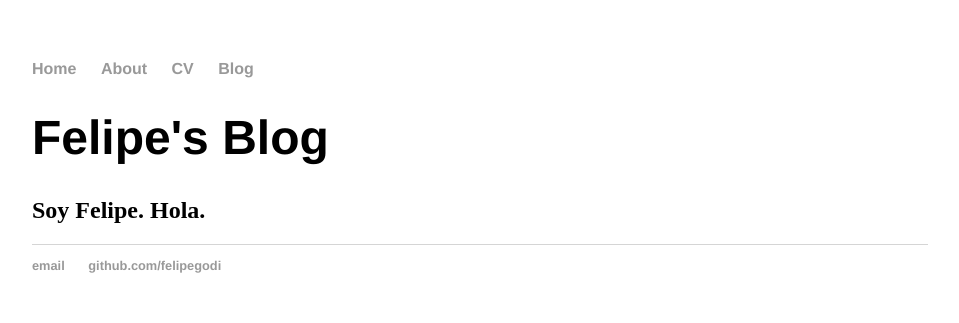
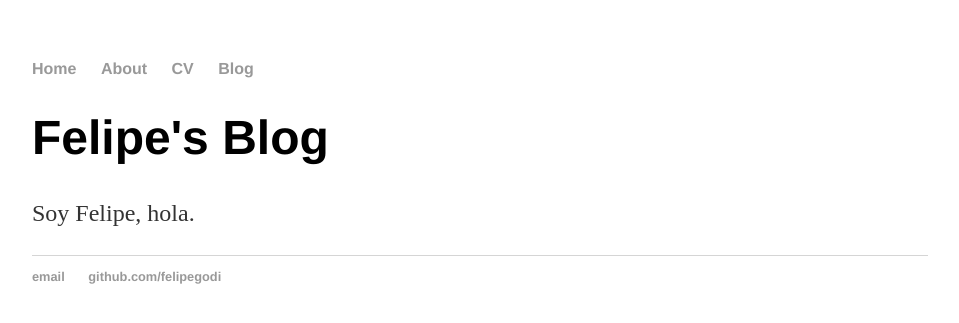
Before and after one commit to felipegodi/felipegodi2.github.io, a Jekyll site: the page built from about/index.html, in a window 1280 px wide. Shown: the top 323 px of the page, without its empty margins (160-1119 px from the left). Built offline with Jekyll 4.4.1, drawn with Linux system fonts in a browser that asks for light colours.

Commit message:
Update index.html

```diff
--- a/about/index.html
+++ b/about/index.html
@@ -3,6 +3,4 @@ layout: default
 title: Felipe's Blog
 ---
 	<h1>{{ page.title }}</h1>
-	<h2>
-		Soy Felipe. Hola.
-	</h2>
+<p>Soy Felipe, hola.</p>
```
